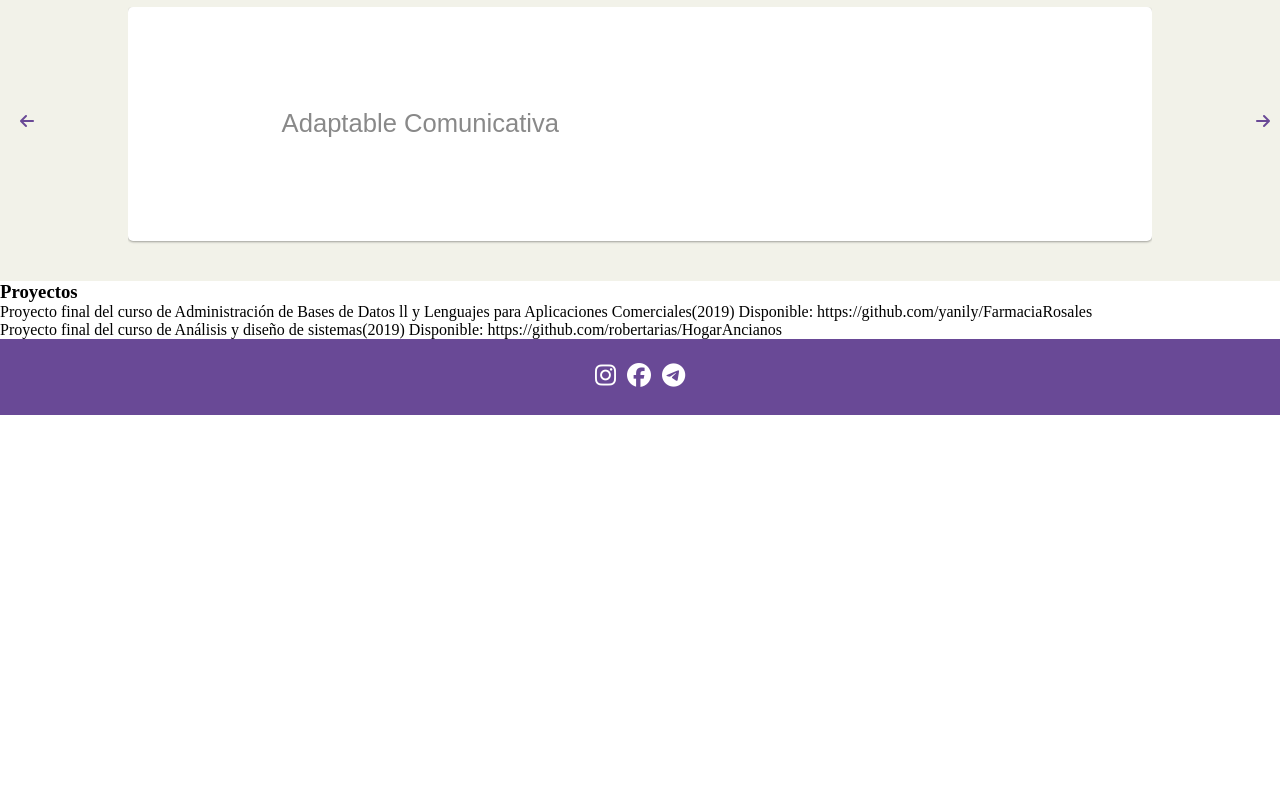
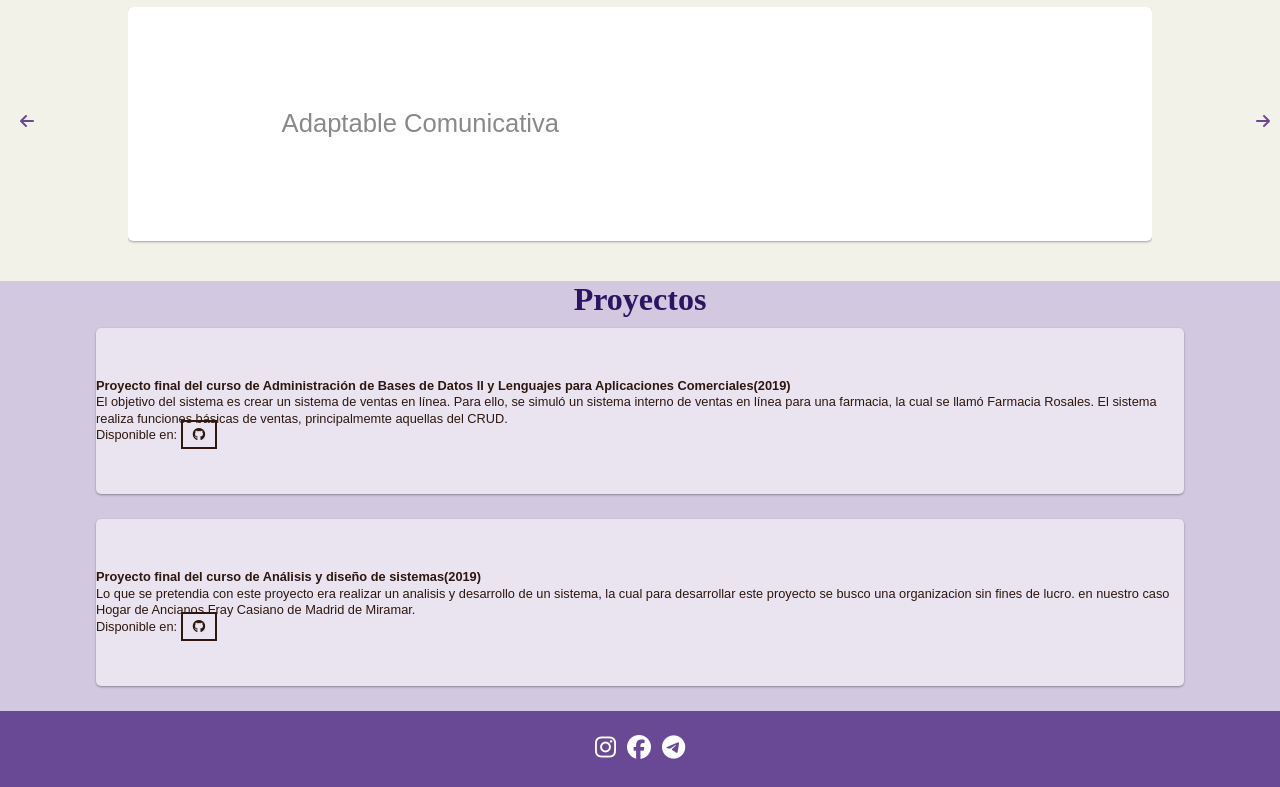
Before and after one commit to yanily/Yanily.github.io, a website: page portafolio.html in a window 1280 px wide. Shown: the part 960-1747 px from the top of the page. Before the commit the page ends 1375 px from the top, so only its background shows below. Drawn offline with nearby package versions, Linux system fonts and the light colour scheme.

Commit message:
Proyectos

```diff
--- a/portafolio.html
+++ b/portafolio.html
@@ -106,17 +106,29 @@
                 <li class="fas fa-arrow-right" id="btnRight"></li>
             </article>
 
-            <article class="about-us-container">
+            <article class="Projects__container">
                   <h3>Proyectos</h3>
-                  <div class="about-us-description">
+                  <div class="Projects__description">
                     <p>
-                        Proyecto final del curso de Administración de Bases de Datos ll  y Lenguajes para Aplicaciones Comerciales(2019)
-                         Disponible: https://github.com/yanily/FarmaciaRosales
-                    </p>
-                    <p>
-                      Proyecto final del curso de Análisis y diseño de sistemas(2019)
-                      Disponible: https://github.com/robertarias/HogarAncianos
-                    </p>
+                        <b>Proyecto final del curso de Administración de Bases de Datos ll  y Lenguajes para Aplicaciones Comerciales(2019)</b><br>
+                         El objetivo del sistema es crear un sistema de ventas en línea. Para ello, se simuló un sistema interno de ventas en línea para una farmacia,
+                         la cual se llamó Farmacia Rosales. El sistema realiza funciones básicas de ventas, principalmemte aquellas del CRUD.<br>
+                         Disponible en:
+                         <a href="https://github.com/yanily/FarmaciaRosales">
+                             <i class="fab fa-github"></i></i>
+                         </a>
+                     </p>
+                     </div>
+                     <div class="Projects__description">
+                     <p>
+                      <b>Proyecto final del curso de Análisis y diseño de sistemas(2019)</b><br>
+                      Lo que se pretendia con este proyecto era realizar un analisis y desarrollo de un sistema,
+                      la cual para desarrollar este proyecto se busco una organizacion sin fines de lucro. en nuestro caso Hogar de Ancianos Fray Casiano de Madrid de Miramar.<br>
+                      Disponible en:
+                      <a href="https://github.com/robertarias/HogarAncianos">
+                          <i class="fab fa-github"></i></i>
+                      </a>
+                     </p>
               </div>
             </article>
         </main>
--- a/scss/estilo.scss
+++ b/scss/estilo.scss
@@ -299,6 +299,76 @@ footer {
     text-decoration: none;
 }
 
+/*Proyectos*/
+.Projects__container {
+     width: 100%;
+     margin: 0;
+     display: flex;
+     flex-direction: column;
+     align-items: center;
+     background-color: #d2c8e0;
+ }
+
+ .Projects__description {
+     font-family: 'Montserrat', sans-serif;
+     font-size: .8em;
+     color: #2d170e;
+     display: flex;
+     flex-direction: column;
+     align-items: center;
+     width: 85%;
+     background-color: #e9e4f0;
+     margin-bottom: 25px;
+     border-radius: 5px;
+     overflow: hidden;
+     box-shadow: 0 1px 3px rgba(0,0,0,0.12), 0 1px 2px rgba(0,0,0,0.24);
+ }
+
+ .Projects__container h3 {
+   font-family: var(--menu-font-family), sans-serif;
+   color: #2B1563;
+   font-size: 2em;
+   margin-bottom: 10px;
+ }
+
+ .Projects__description p {
+     width: 100%;
+     line-height: 1.3em;
+     margin-bottom: 50px;
+     margin-top: 50px;
+ }
+
+ .Projects__description a {
+     z-index: 1;
+
+     color: #2d170e;
+     padding: 5px 10px;
+     border: 2px solid #2d170e;
+     margin: 25px 0 15px 0;
+     position: relative;
+     text-transform: uppercase;
+ }
+
+ .Projects__description a::before {
+    content: '';
+    z-index: -1;
+    position: absolute;
+    top: 0;
+    bottom: 0;
+    left: 0;
+    right: 0;
+    background-color: #b1a68e;
+    transform-origin: center top;
+    transform: scaleY(0);
+    transition: transform 0.25s ease-in-out;
+ }
+ .Projects__description a:hover::before {
+    transform-origin: center bottom;
+    transform: scaleY(1);
+ }
+
+
+
 @media screen and (min-width: 1000px) {
   .nav > div.burger {
           display: none;
```
Also changed, not shown: css/estilo.css.
